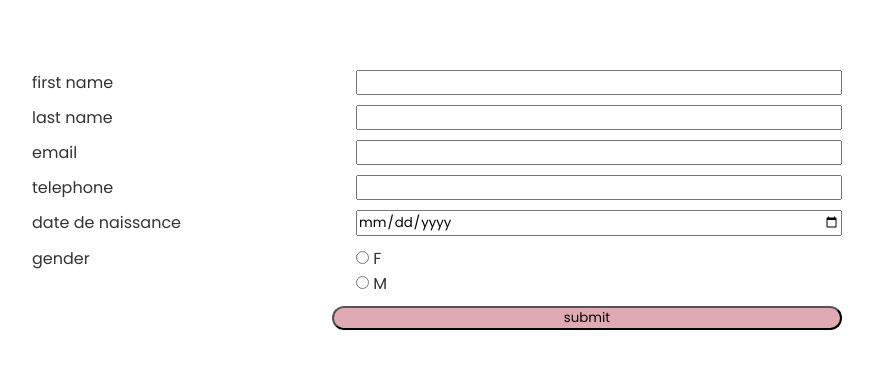
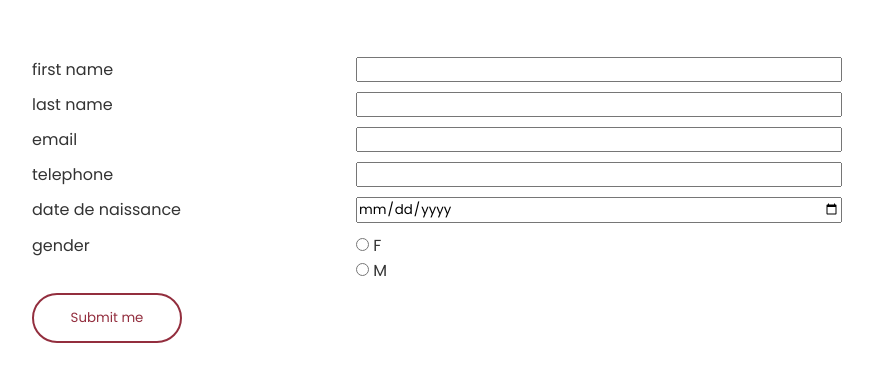
Before and after one commit to Ala-Nouri/python-tunisia, a Django app: page /inscription in a window 1280 px wide. Shown: the part 200-582 px from the top of the page, without its empty margins (168-1041 px from the left). Run offline with Django 3.2, Linux system fonts and the light colour scheme.

Commit message:
python-tunisia

```diff
--- a/static/css/style.css
+++ b/static/css/style.css
@@ -176,14 +176,87 @@ label{
 	color: var(--black);
 }
 
-button{
-	margin-left: 300px;
-	width:auto;
+.selectnone {
+	-webkit-touch-callout: none;
+	-webkit-user-select: none;
+	-khtml-user-select: none;
+	-moz-user-select: none;
+	-ms-user-select: none;
+	user-select: none;
+	-webkit-tap-highlight-color: transparent;
+  }
+
+  button {
+	width: 150px;
+	height: 50px;
+	background: none;
+	border: 2px solid #932e3e;
 	border-radius: 50px;
-	background-color: rgba(206, 121, 138, 0.637);
-	grid-column-start: 1;
-	grid-column-end: 3;
-}
+	cursor: pointer;
+	display: flex;
+	align-items: center;
+	justify-content: center;
+	transition: .4s;
+  }
+
+  button:hover {
+	width: 170px;
+	box-shadow: 0px 10px 10px rgba(0,0,0,0.4);
+  }
+
+  span, svg {
+	position: absolute;
+	color: #932e3e;
+	fill: transparent;
+	transition: .4s;
+  }
+
+  button:hover span {
+	transition: .4s;
+	font-size: 16px;
+  }
+
+  button:focus {
+	outline: none;
+	box-shadow: none;
+	border: 2px solid transparent;
+	width: 50px;
+	border-left: 2px solid #932e3e;
+	border-bottom: 2px solid #932e3e;
+	animation: spin 2s 500ms forwards;
+  }
+
+  button:focus span {
+	color: transparent;
+  }
+
+  button:focus svg {
+	animation: check 500ms 2300ms forwards;
+  }
+
+  @keyframes spin {
+	80% {
+	  border: 2px solid transparent;
+	  border-left: 2px solid #932e3e;
+	}
+	100% {
+	  transform: rotate(1080deg);
+	  border: 2px solid #932e3e;
+	}
+  }
+
+  @keyframes check {
+	to {
+	  fill: #932e3e;
+	}
+  }
+
+  @keyframes circle {
+	to {
+	  border: 2px solid #932e3e;
+	}
+  }
+
 
 
 @media (max-width: 768px){
--- a/templates/inscription.html
+++ b/templates/inscription.html
@@ -40,7 +40,12 @@
 			{{form.date}}
 			<label> gender</label>
 			{{form.gender}}
-			<button type="submit">submit</button>
+			<button class="selectnone">
+				<span>Submit me</span>
+				<svg xmlns="http://www.w3.org/2000/svg" width="24" height="24" viewBox="0 0 24 24">
+				  <path d="M0 11c2.761.575 6.312 1.688 9 3.438 3.157-4.23 8.828-8.187 15-11.438-5.861 5.775-10.711 12.328-14 18.917-2.651-3.766-5.547-7.271-10-10.917z"/>
+				</svg>
+			  </button>
 		</form>
 	</section>
 	<ul class="navigation">
```
